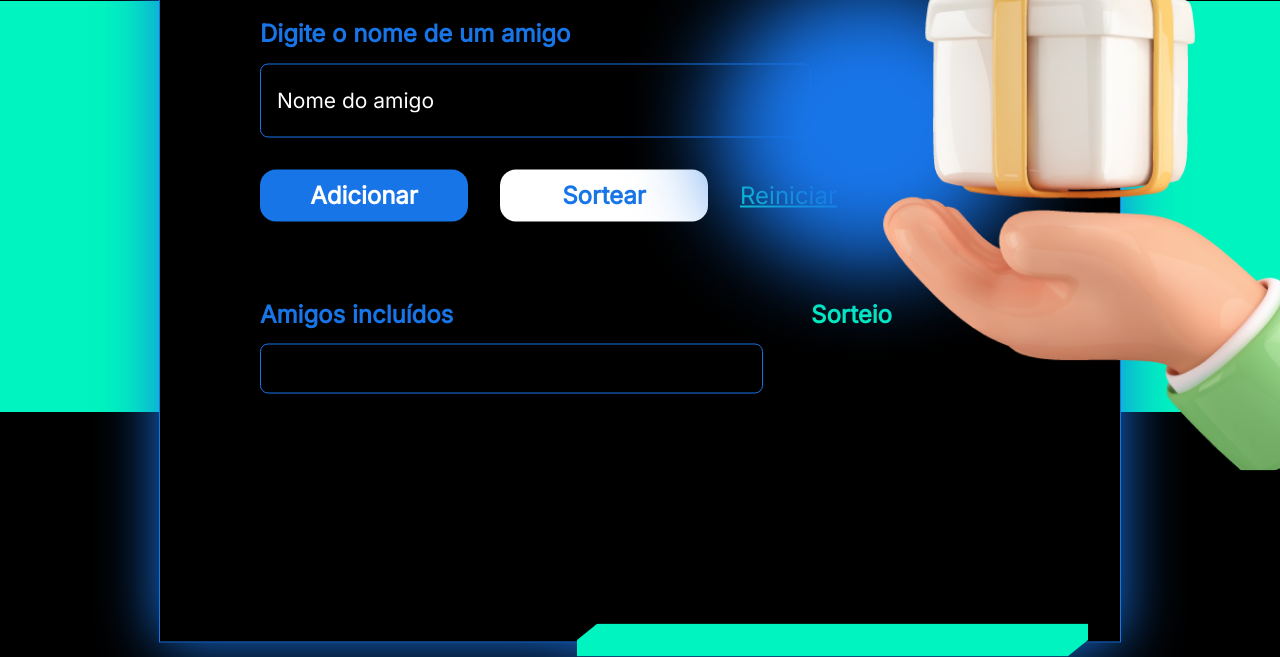
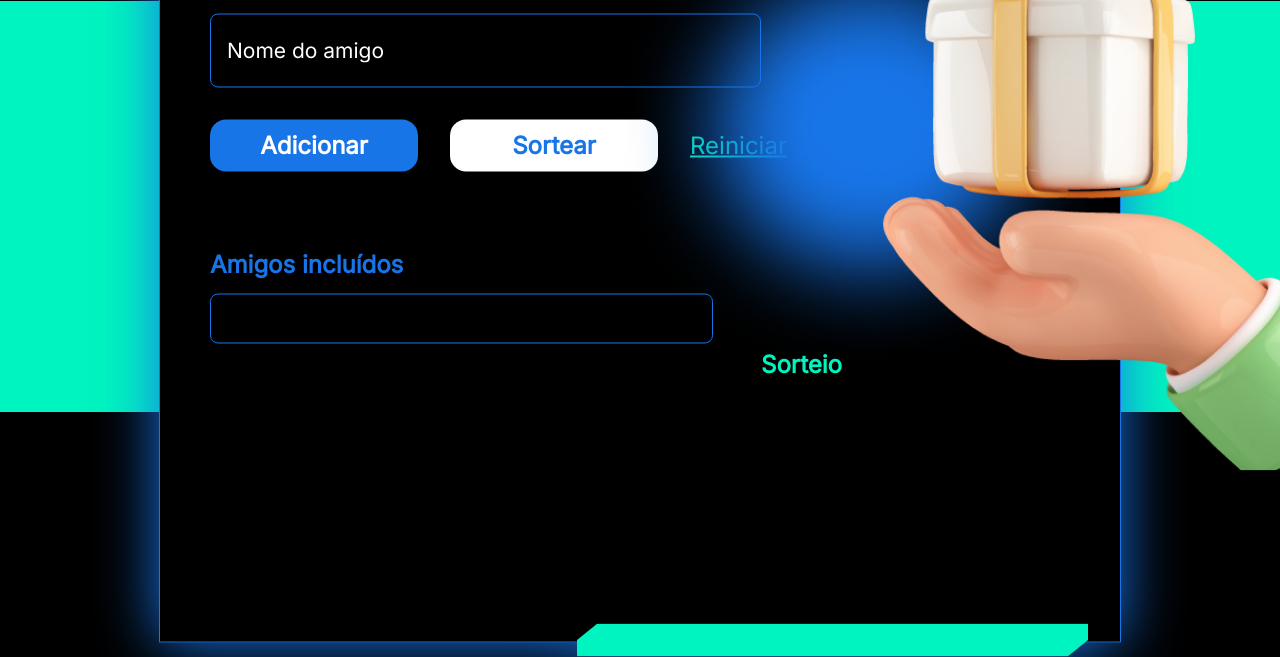
Before and after one commit to lldol10/sorteio-amigos, a plain HTML site: page index.html in a window 1280 px wide. Shown: the part 194-851 px from the top of the page. Drawn offline with nearby package versions, Linux system fonts and the light colour scheme.

Commit message:
mudança na tamanho da região onde ficam o resultado do sorteio

```diff
--- a/index.html
+++ b/index.html
@@ -44,7 +44,7 @@ https://cdn.jsdelivr.net/npm/normalize.css@8.0.1/normalize.min.css
               <p id="lista-amigos"></p>
             </div>
           </article>
-          <article>
+          <article class="article-name">
             <p class="prizeDraw__title">Sorteio</p>
             <div class="prizeDraw__container">
               <p id="lista-sorteio"></p>
--- a/style.css
+++ b/style.css
@@ -1,3 +1,8 @@
+.article-name{
+  width: 100%;
+  margin-top: 100px;
+}
+
 body {
   background: #000;
   min-height: 100vh;
@@ -64,7 +69,7 @@ body {
   flex-direction: column;
   gap: 80px;
   justify-content: start;
-  padding: 100px;
+  padding: 50px;
 }
 
 .friends__container {
@@ -184,6 +189,7 @@ body {
   font-family: Inter;
   font-style: normal;
   gap: 48px;
+
 }
 
 .section__title {
```
